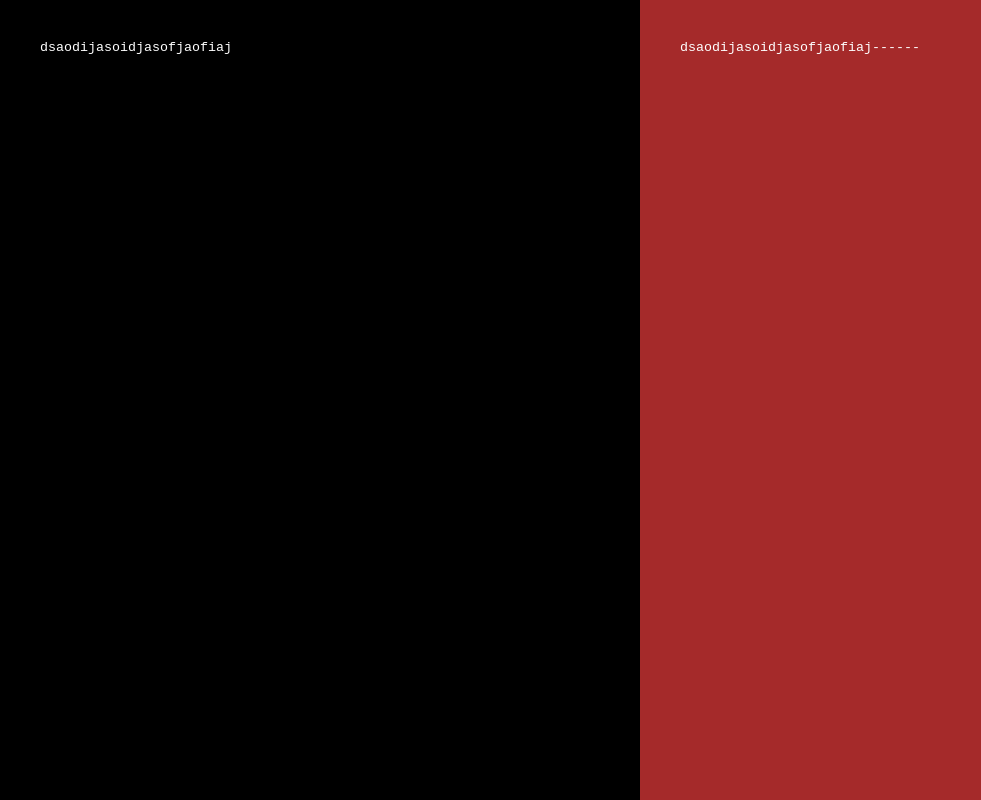
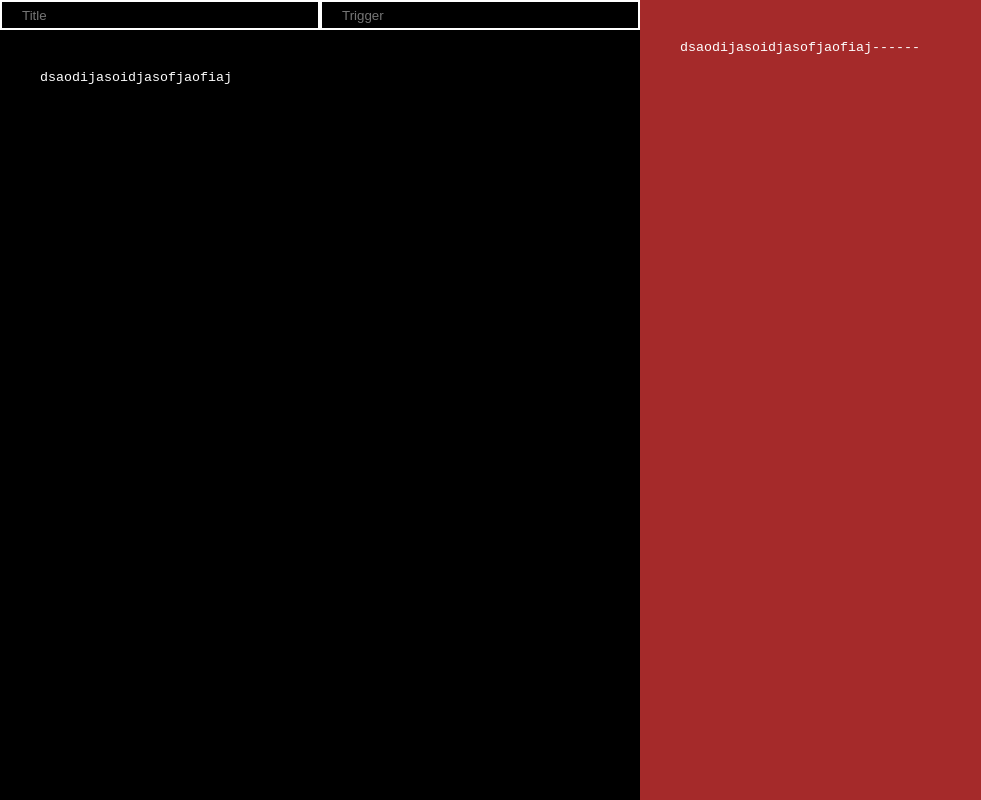
Before and after one commit to pmatarodrigues/snippet-generator, a Next.js app: page / in a window 1280 px wide. Shown: the whole page, without its empty margins (0-981 px from the left). Built offline with nearby package versions, Linux system fonts and the light colour scheme.

Commit message:
feat: add title and trigger input fields

```diff
--- a/common/components/elements/OriginalContainer/OriginalContainer.js
+++ b/common/components/elements/OriginalContainer/OriginalContainer.js
@@ -5,7 +5,7 @@ import styles from './OriginalContainer.module.css';
 
 // COMPONENT: OriginalContainer
 const OriginalContainer = (props) => {
-    const { code, setCode } = useContext(CodeContext);
+    const { code, setCode, title, setTitle, trigger, setTrigger } = useContext(CodeContext);
 
     // Verify if any code was input into original container
     const didUserStartTyping = () => {
@@ -17,6 +17,20 @@ const OriginalContainer = (props) => {
 
     return (
         <div className={styles.container}>
+            <div className={styles.snippetInfo}>
+                <input
+                    className={styles.snippetTitle}
+                    type="text"
+                    value={title}
+                    onChange={(e) => setTitle(e.target.value)}
+                    placeholder="Title" />
+                <input
+                    className={styles.snippetPrefix}
+                    type="text"
+                    value={trigger}
+                    onChange={(e) => setTrigger(e.target.value)}
+                    placeholder="Trigger" />
+            </div>
             <textarea
                 className={styles.originalInput}
                 value={code}
```
